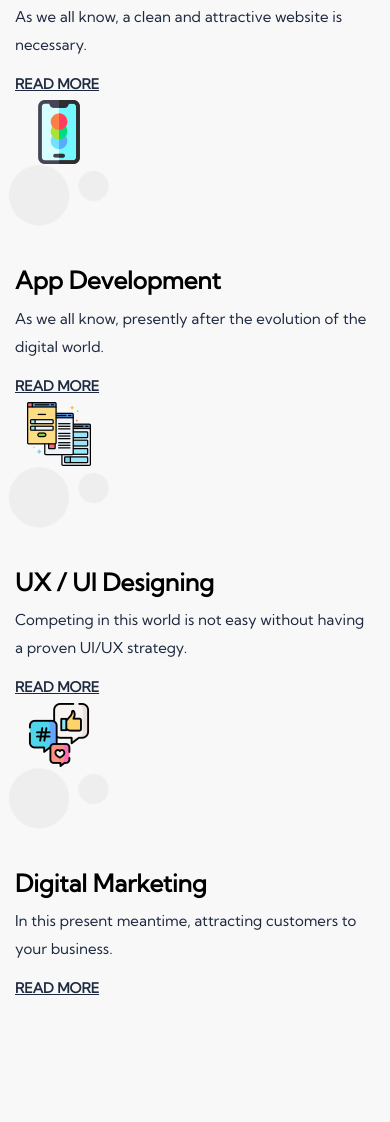
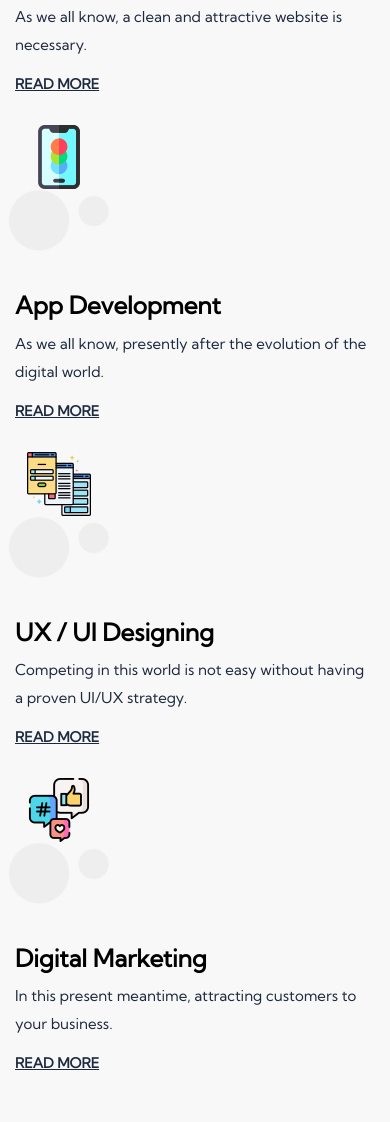
Before and after one commit to sdk958819/saanvi-infotech, a plain HTML site: page index.html in a window 390 px wide. Shown: the part 2518-3640 px from the top of the page. Drawn offline with Linux system fonts and the light colour scheme.

Commit message:
margin update

```diff
--- a/index.html
+++ b/index.html
@@ -234,7 +234,7 @@
             <div class="row">
                 <div class="col-xl-12 col-lg-12">
                     <div class="row">
-                        <div class="col-lg-3 col-md-3 mb-55">
+                        <div class="col-lg-3 col-md-3 mb-80">
                             <div class="service__block position-relative">
                                 <img src="content/images/shape/services-ball-shape.png" alt="" class="service__shape" />
                                 <img src="Content/home/web-development.png" class="service__icon aos-init aos-animate" data-aos="zoom-in-down" />
@@ -243,7 +243,7 @@
                                 <a href="services/web-app-development.html" class="link-more text-uppercase fw-700">Read More</a>
                             </div>
                         </div>
-                        <div class="col-lg-3 col-md-3 mb-55">
+                        <div class="col-lg-3 col-md-3 mb-80">
                             <div class="service__block position-relative">
                                 <img src="content/images/shape/services-ball-shape.png" alt="" class="service__shape" />
                                 <img src="Content/home/smartphone.png" class="service__icon aos-init aos-animate" data-aos="zoom-in-down" />
@@ -252,7 +252,7 @@
                                 <a href="services/mobile-app-development.html" class="link-more text-uppercase fw-700">Read More</a>
                             </div>
                         </div>
-                        <div class="col-lg-3 col-md-3 mb-55">
+                        <div class="col-lg-3 col-md-3 mb-80">
                             <div class="service__block position-relative">
                                 <img src="content/images/shape/services-ball-shape.png" alt="" class="service__shape" />
                                 <img src="Content/home/ui-design.png" class="service__icon aos-init aos-animate" data-aos="zoom-in-down" />
@@ -261,7 +261,7 @@
                                 <a href="services/ui-and-ux-designing.html" class="link-more text-uppercase fw-700">Read More</a>
                             </div>
                         </div>
-                        <div class="col-lg-3 col-md-3 mb-55">
+                        <div class="col-lg-3 col-md-3 mb-80">
                             <div class="service__block position-relative">
                                 <img src="content/images/shape/services-ball-shape.png" alt="" class="service__shape" />
                                 <img src="Content/home/social-media.png" class="service__icon aos-init aos-animate" data-aos="zoom-in-down" />
```
